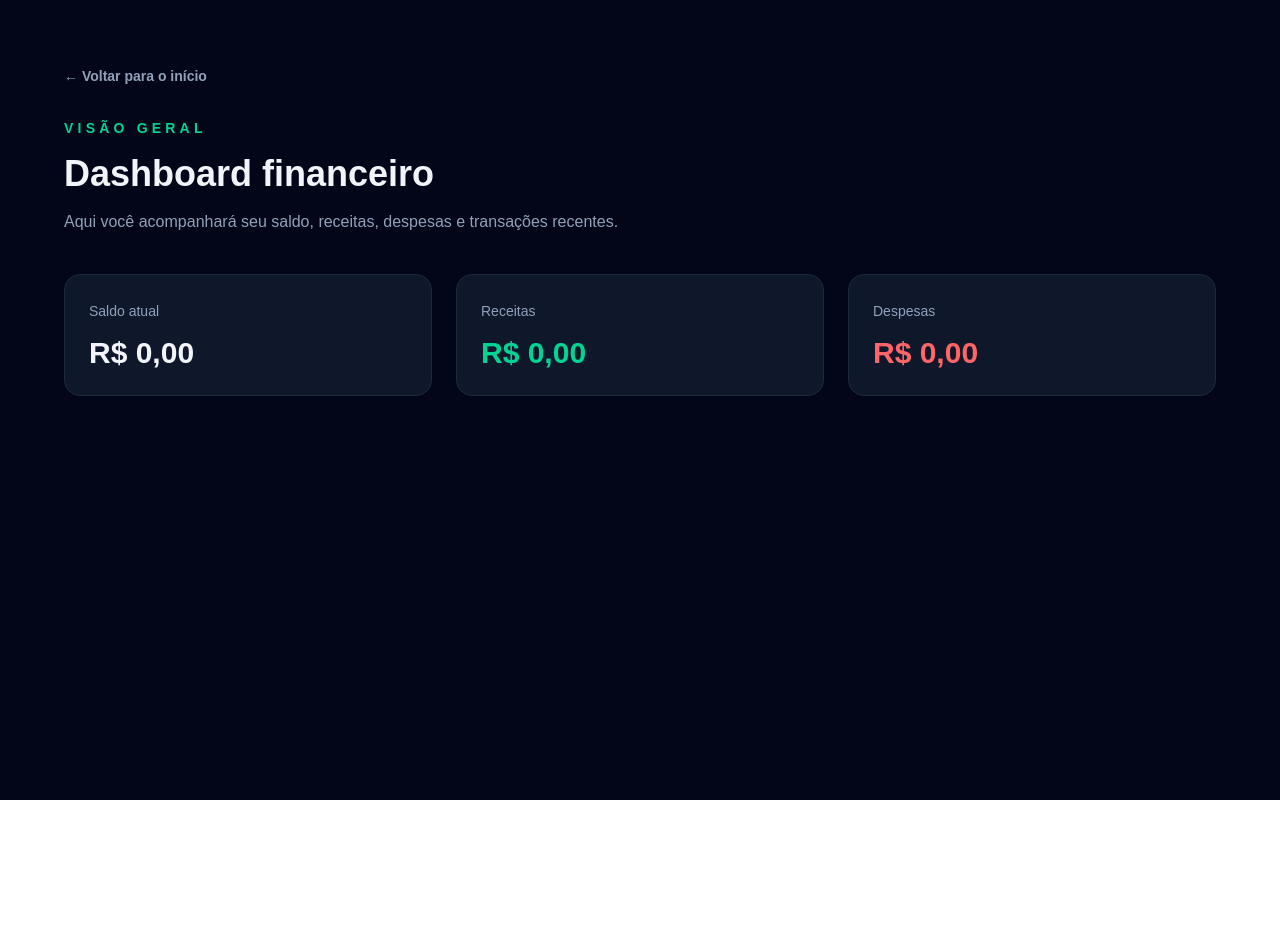
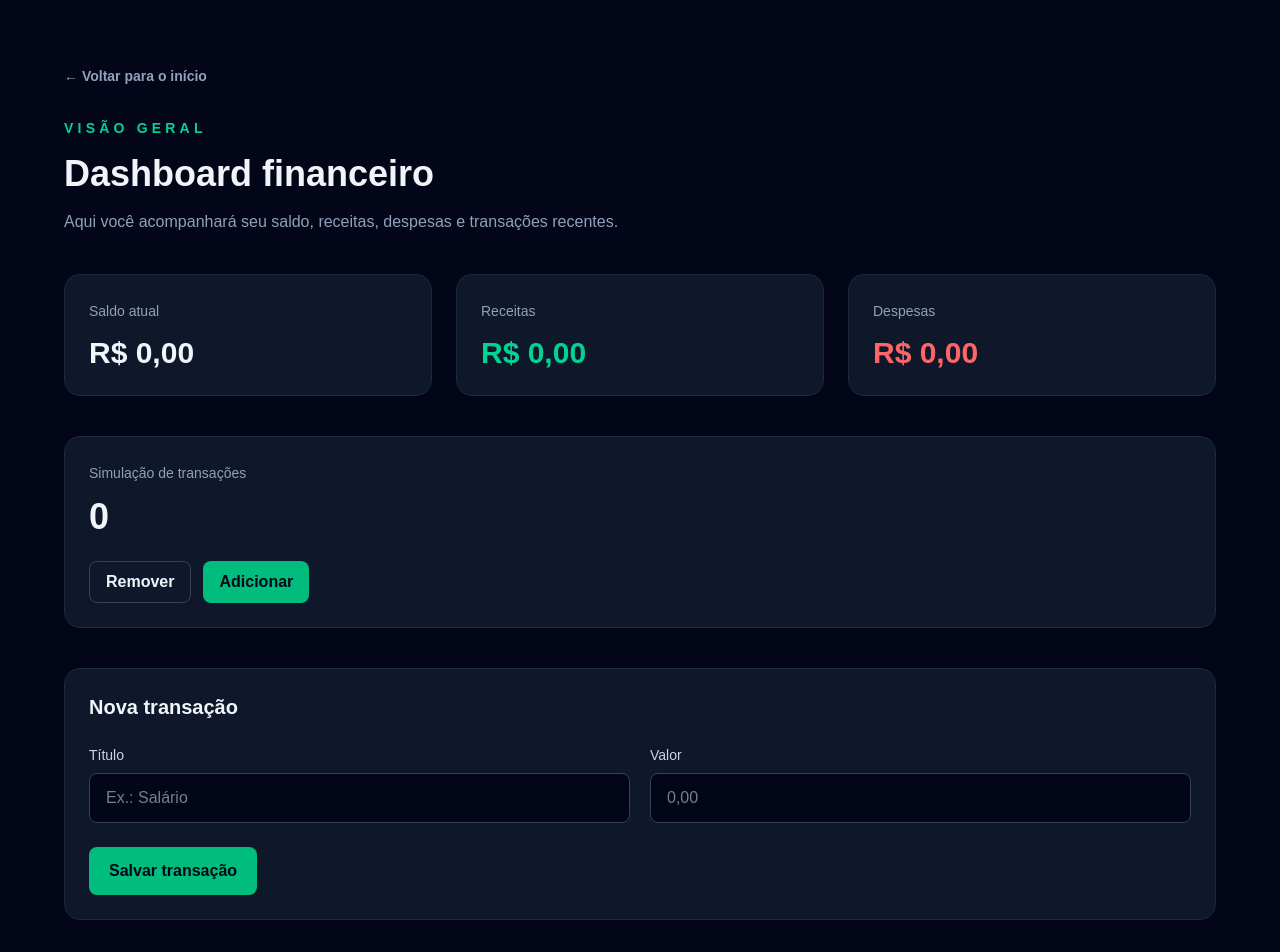
Before and after one commit to williampierre01/finance-hub, a Next.js app in the folder frontend/: page /dashboard in a window 1280 px wide. Shown: the top 952 px of the page. Before the commit the page ends 800 px from the top, so only its background shows below. Built offline with nearby package versions, Linux system fonts and the light colour scheme.

Commit message:
feat: add interactive client components

```diff
--- a/frontend/src/app/dashboard/page.tsx
+++ b/frontend/src/app/dashboard/page.tsx
@@ -2,6 +2,8 @@ import Link from "next/link";
 
 import { PageHeader } from "@/components/page-header";
 import { SummaryCard } from "@/components/summary-card";
+import { TransactionCounter } from "@/components/transaction-counter";
+import { TransactionForm } from "@/components/transaction-form";
 
 export default function DashboardPage() {
   return (
@@ -37,6 +39,10 @@ export default function DashboardPage() {
           valueClassName="text-red-400"
         />
       </div>
+
+      <TransactionCounter />
+
+      <TransactionForm />
     </>
   );
 }
--- /dev/null
+++ b/frontend/src/components/transaction-counter.tsx
@@ -0,0 +1,47 @@
+"use client";
+
+import { useState } from "react";
+
+export function TransactionCounter() {
+  const [count, setCount] = useState(0);
+
+  function increment() {
+    setCount((currentCount) => currentCount + 1);
+  }
+
+  function decrement() {
+    setCount((currentCount) =>
+      currentCount > 0 ? currentCount - 1 : 0
+    );
+  }
+
+  return (
+    <section className="mt-10 rounded-2xl border border-slate-800 bg-slate-900 p-6">
+      <span className="text-sm font-medium text-slate-400">
+        Simulação de transações
+      </span>
+
+      <strong className="mt-3 block text-4xl">
+        {count}
+      </strong>
+
+      <div className="mt-6 flex gap-3">
+        <button
+          type="button"
+          onClick={decrement}
+          className="rounded-lg border border-slate-700 px-4 py-2 font-semibold transition hover:bg-slate-800"
+        >
+          Remover
+        </button>
+
+        <button
+          type="button"
+          onClick={increment}
+          className="rounded-lg bg-emerald-500 px-4 py-2 font-semibold text-slate-950 transition hover:bg-emerald-400"
+        >
+          Adicionar
+        </button>
+      </div>
+    </section>
+  );
+}
--- /dev/null
+++ b/frontend/src/components/transaction-form.tsx
@@ -0,0 +1,97 @@
+"use client";
+
+import { FormEvent, useState } from "react";
+
+export function TransactionForm() {
+  const [title, setTitle] = useState("");
+  const [amount, setAmount] = useState("");
+  const [message, setMessage] = useState("");
+
+  function handleSubmit(event: FormEvent<HTMLFormElement>) {
+    event.preventDefault();
+
+    if (!title.trim() || !amount) {
+      setMessage("Preencha o título e o valor da transação.");
+      return;
+    }
+
+    const numericAmount = Number(amount);
+
+    if (!Number.isFinite(numericAmount) || numericAmount <= 0) {
+      setMessage("Informe um valor maior que zero.");
+      return;
+    }
+
+    const formattedAmount = numericAmount.toLocaleString("pt-BR", {
+      style: "currency",
+      currency: "BRL",
+    });
+
+    setMessage(
+      `Transação "${title.trim()}" no valor de ${formattedAmount} registrada.`
+    );
+
+    setTitle("");
+    setAmount("");
+  }
+
+  return (
+    <form
+      onSubmit={handleSubmit}
+      className="mt-10 rounded-2xl border border-slate-800 bg-slate-900 p-6"
+    >
+      <h2 className="text-xl font-bold">Nova transação</h2>
+
+      <div className="mt-6 grid gap-5 sm:grid-cols-2">
+        <label className="flex flex-col gap-2">
+          <span className="text-sm font-medium text-slate-300">
+            Título
+          </span>
+
+          <input
+            type="text"
+            value={title}
+            onChange={(event) => {
+              setTitle(event.target.value);
+              setMessage("");
+            }}
+            placeholder="Ex.: Salário"
+            className="rounded-lg border border-slate-700 bg-slate-950 px-4 py-3 outline-none transition focus:border-emerald-500"
+          />
+        </label>
+
+        <label className="flex flex-col gap-2">
+          <span className="text-sm font-medium text-slate-300">
+            Valor
+          </span>
+
+          <input
+            type="number"
+            value={amount}
+            onChange={(event) => {
+              setAmount(event.target.value);
+              setMessage("");
+            }}
+            placeholder="0,00"
+            min="0.01"
+            step="0.01"
+            className="rounded-lg border border-slate-700 bg-slate-950 px-4 py-3 outline-none transition focus:border-emerald-500"
+          />
+        </label>
+      </div>
+
+      {message && (
+        <p className="mt-6 rounded-lg border border-emerald-800 bg-emerald-950 px-4 py-3 text-sm text-emerald-300">
+          {message}
+        </p>
+      )}
+
+      <button
+        type="submit"
+        className="mt-6 rounded-lg bg-emerald-500 px-5 py-3 font-semibold text-slate-950 transition hover:bg-emerald-400"
+      >
+        Salvar transação
+      </button>
+    </form>
+  );
+}
```
